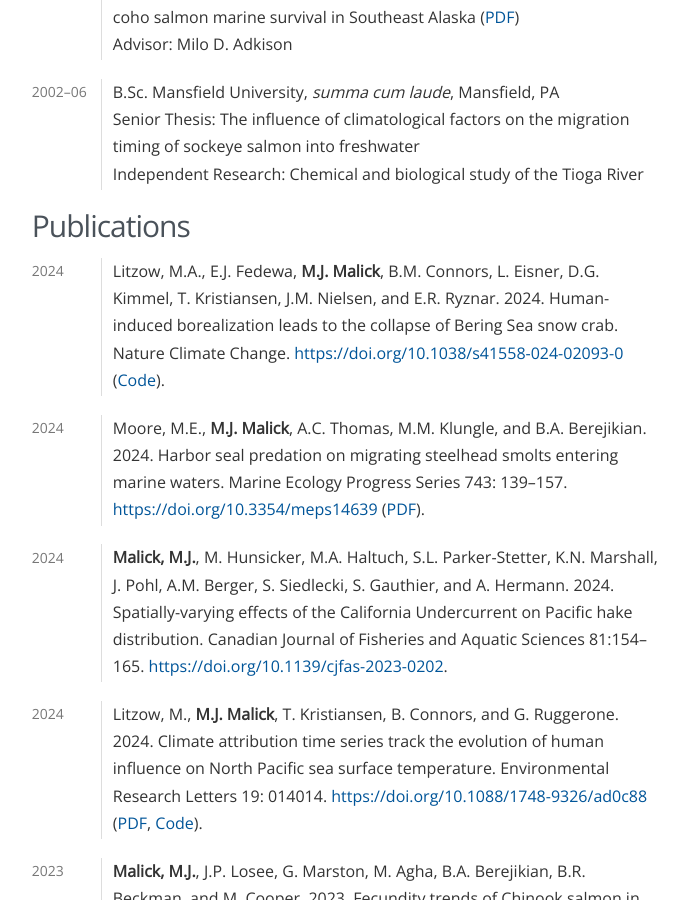
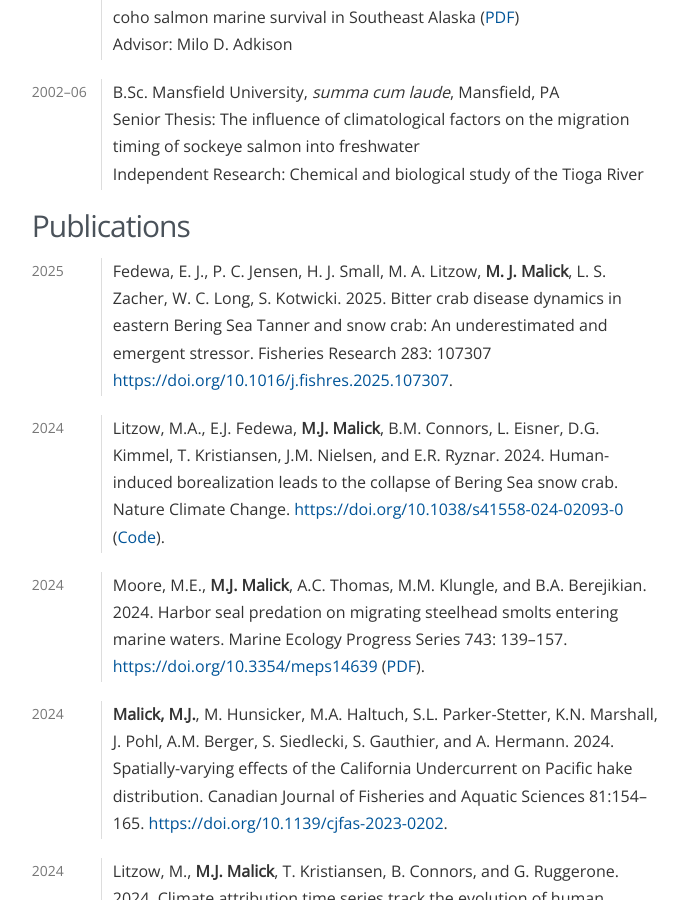
Before and after one commit to michaelmalick/michaelmalick.github.io, a Jekyll site: the page built from malick-cv.md, in a window 1280 px wide and 900 px high, scrolled down 706 px. Shown: the whole window, without its empty margins (461-1149 px from the left). Built offline with Jekyll 4.4.1, drawn with Linux system fonts in a browser that asks for light colours.

Commit message:
Add crad disease paper to CV

```diff
--- a/malick-cv.md
+++ b/malick-cv.md
@@ -51,6 +51,13 @@ Education
 
 Publications
 ------------
+
+2025
+:   Fedewa, E. J.,  P. C. Jensen, H. J. Small, M. A. Litzow, **M. J. Malick**,
+    L. S. Zacher, W. C. Long, S. Kotwicki. 2025. Bitter crab disease dynamics in
+    eastern Bering Sea Tanner and snow crab: An underestimated and emergent
+    stressor. Fisheries Research 283: 107307
+    <https://doi.org/10.1016/j.fishres.2025.107307>.
 
 2024
 :   Litzow, M.A., E.J. Fedewa, **M.J. Malick**, B.M. Connors, L. Eisner,
```
Also changed, not shown: cv/index.md (+7 -0 lines), malick-cv.txt (+7 -0 lines), 1 other file.
